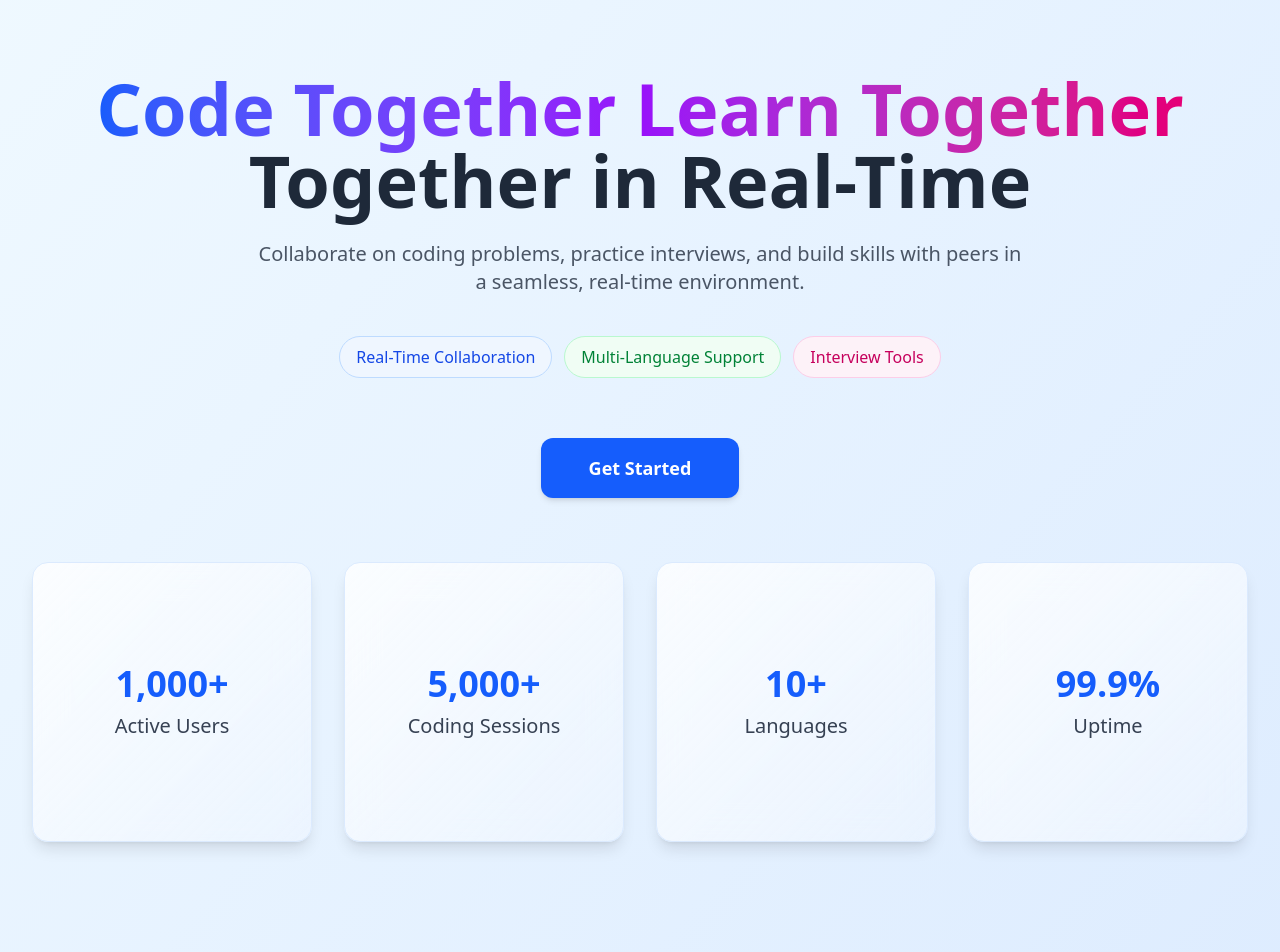
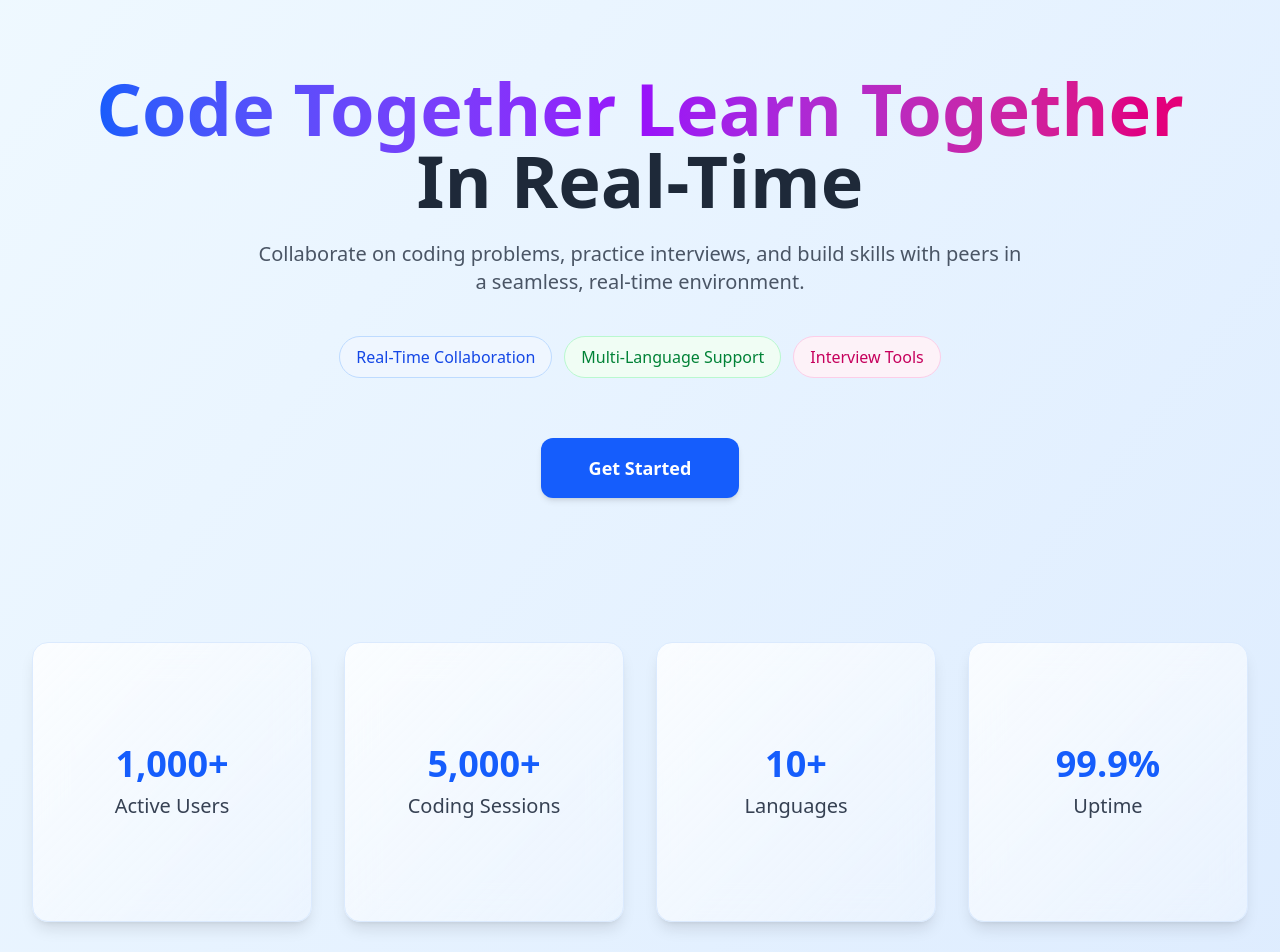
Before and after one commit to Kadaliharsha/CodeCollab_Project, a React (Vite) app in the folder codecollab-frontend/: page / in a window 1280 px wide. Shown: the part 120-1072 px from the top of the page. Built offline with nearby package versions, Linux system fonts and the light colour scheme; no server answers.

Commit message:
Feat: New Home changes

```diff
--- a/codecollab-frontend/src/pages/HomePage.jsx
+++ b/codecollab-frontend/src/pages/HomePage.jsx
@@ -110,7 +110,7 @@ function HomePage() {
               Code Together Learn Together
             </span>
             <br />
-            <span className="text-gray-800">Together in Real-Time</span>
+            <span className="text-gray-800">In Real-Time</span>
           </h1>
           <p className="text-lg md:text-xl text-gray-600 mb-10 max-w-3xl mx-auto">
             Collaborate on coding problems, practice interviews, and build
@@ -158,7 +158,7 @@ function HomePage() {
           </div>
 
           {/* Features Section */}
-          <div className="grid grid-cols-1 sm:grid-cols-2 lg:grid-cols-4 gap-8 max-w-7xl mx-auto px-6 lg:px-8 py-16">
+          <div className="mt-20 pt-16 grid grid-cols-1 sm:grid-cols-2 lg:grid-cols-4 gap-6 sm:gap-8 max-w-7xl mx-auto px-6 lg:px-8 py-20">
             {stats.map((stat, idx) => (
               <div
                 key={idx}
```
